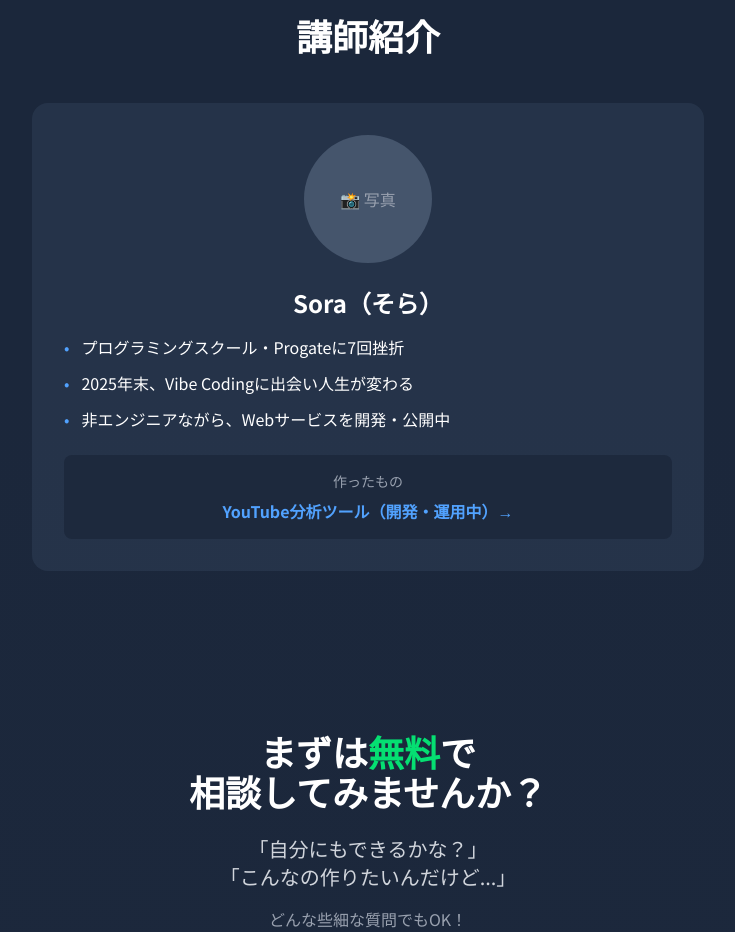
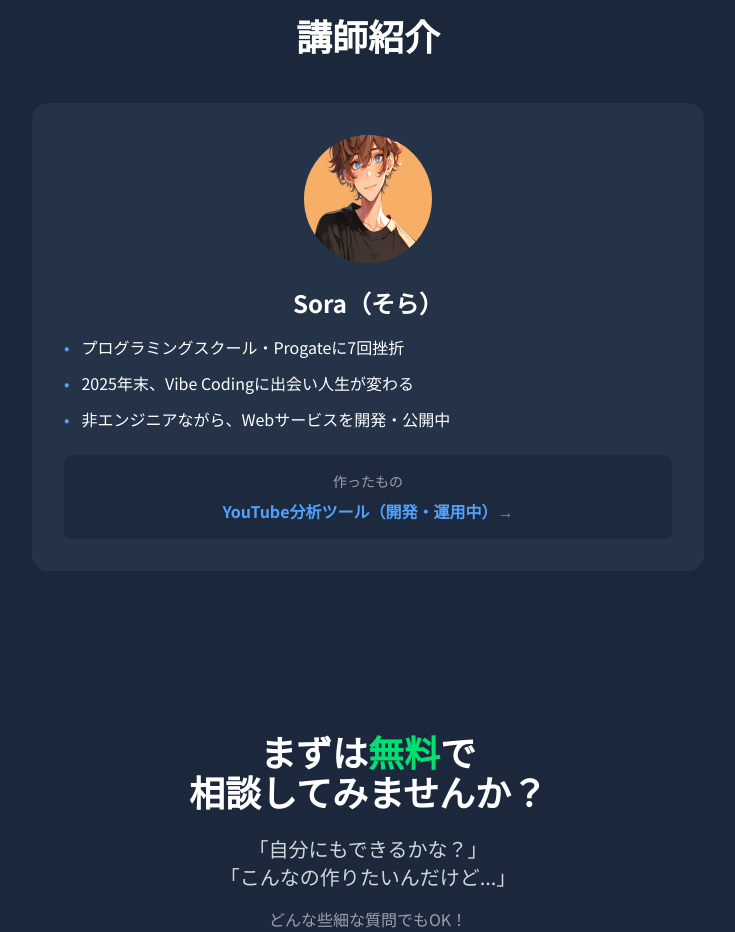
Before and after one commit to soraaaaaaaa11/vive-coding-lp, a Next.js app: page / in a window 1280 px wide. Shown: the part 9600-10532 px from the top of the page, without its empty margins (272-1007 px from the left). Built offline with nearby package versions, Linux system fonts and the light colour scheme.

Commit message:
Add profile image

```diff
--- a/app/page.tsx
+++ b/app/page.tsx
@@ -528,8 +528,14 @@ export default function Home() {
         <div className="max-w-2xl mx-auto text-center">
           <h2 className="text-3xl md:text-4xl font-bold mb-12">講師紹介</h2>
           <div className="bg-slate-700/50 p-8 rounded-2xl">
-            <div className="w-32 h-32 bg-slate-600 rounded-full mx-auto mb-6 flex items-center justify-center text-gray-400">
-              📸 写真
+            <div className="w-32 h-32 rounded-full mx-auto mb-6 overflow-hidden">
+              <Image
+                src="/images/profile.png"
+                alt="Sora プロフィール"
+                width={128}
+                height={128}
+                className="w-full h-full object-cover"
+              />
             </div>
             <h3 className="text-2xl font-bold mb-4">Sora（そら）</h3>
             <div className="text-left space-y-3 mb-6">
```
Also changed, not shown: public/images/profile-original.png (added), public/images/profile.png (added).
